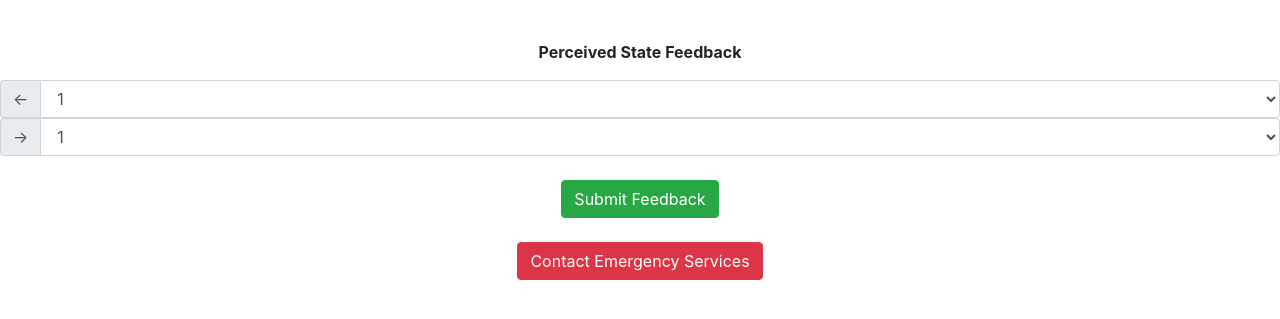
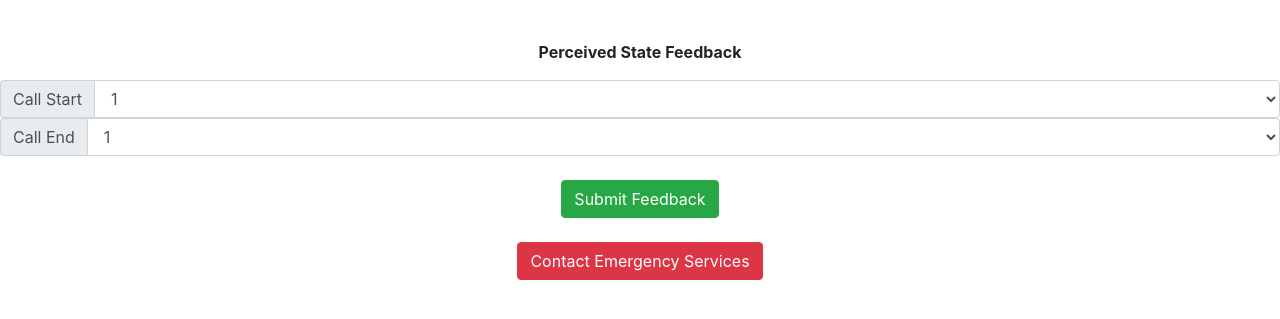
Before and after one commit to glasgow2017/team-4, a PHP site: page /responderCall.php in a window 1280 px wide. Shown: the part 195-514 px from the top of the page. Run offline with PHP 8.4, Linux system fonts and the light colour scheme; data that the repository does not hold is empty; a stand-in replaces the project's code that opens the database connection; some libraries are stand-ins or nearby versions.

Commit message:
Changed labels on input to make it clearer what is being asked.

```diff
--- a/WhoDares/responderCall.php
+++ b/WhoDares/responderCall.php
@@ -87,7 +87,7 @@ and open the template in the editor.
         <p class="bodyText"><br><b>Perceived State Feedback</b></p>
         <form id="feedbackInput">
             <div class="input-group">
-                <span class="input-group-addon"><-</span>
+                <span class="input-group-addon">Call Start</span>
 
                 <label for="sel1"></label>
                 <select class="form-control">
@@ -101,7 +101,7 @@ and open the template in the editor.
             </div>
 
             <div class="input-group">
-                <span class="input-group-addon">-></span>
+                <span class="input-group-addon">Call End</span>
                 <label for="sel1"></label>
                 <select class="form-control" id="afterFeedback">
                     <option>1</option>
```
